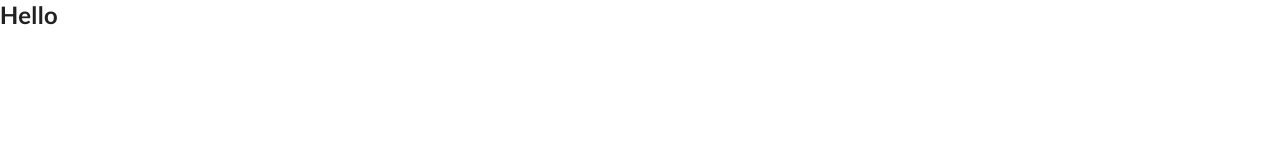
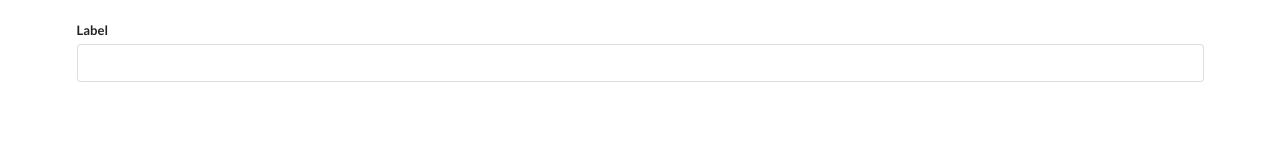
Before and after one commit to MasayoshiKanemitsu/react_imageSearch, a React (Create React App) app in the folder myapp/: page / in a window 1280 px wide. Shown: the top 160 px of the page. Built offline with nearby package versions, Linux system fonts and the light colour scheme.

Commit message:
SearchBar.jsを作成。機能まだ

```diff
--- a/myapp/src/App.js
+++ b/myapp/src/App.js
@@ -1,9 +1,10 @@
 import React from "react";
+import SearchBar from "./components/SearchBar";
 
 const App = () => {
   return (
-    <div className='test'>
-      <h2>Hello</h2>
+    <div className='ui container' style={{ marginTop: "20px" }}>
+      <SearchBar />
     </div>
   );
 };
--- /dev/null
+++ b/myapp/src/components/SearchBar.js
@@ -0,0 +1,16 @@
+import React from "react";
+
+const SearchBar = () => {
+  return (
+    <>
+      <form action='' className='ui form'>
+        <div className='field'>
+          <label htmlFor=''>Label</label>
+          <input type='text' name='' id='' />
+        </div>
+      </form>
+    </>
+  );
+};
+
+export default SearchBar;
```
